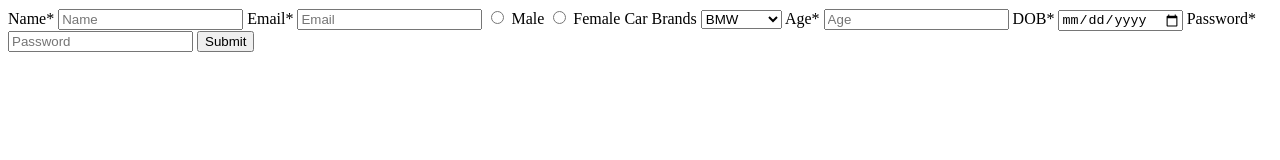
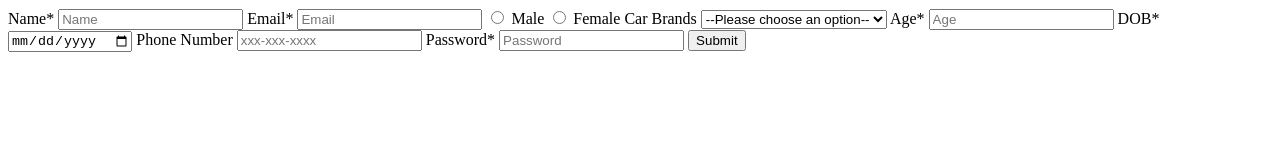
Before and after one commit to acciojob/signup-form-car-Shubham13th, a website: page main.html in a window 1280 px wide. Drawn offline with Linux system fonts and the light colour scheme.

Commit message:
created a submission

```diff
--- a/main.html
+++ b/main.html
@@ -7,7 +7,7 @@
 </head>
 
 <body>
-<form action="" method="post">
+<form method="post">
     <!-- Name -->
     <label for="name">Name*</label>
     <input type="text" id="name" name="name" placeholder="Name" required>
@@ -29,6 +29,7 @@
     <!-- Car Brands -->
     <label for="cars">Car Brands</label>
     <select id="cars" name="cars">
+		 <option value="" disabled selected>--Please choose an option--</option>
         <option value="BMW">BMW</option>
         <option value="Audi">Audi</option>
         <option value="Mercedez">Mercedez</option>
@@ -41,6 +42,9 @@
     <!-- DOB -->
     <label for="dob">DOB*</label>
     <input type="date" id="dob" name="dob" required>
+
+	<label for="tel">Phone Number</label>
+	<input type="tel" id="tel" name="tel" placeholder="xxx-xxx-xxxx">
 
     <!-- Password -->
     <label for="password">Password*</label>
```
